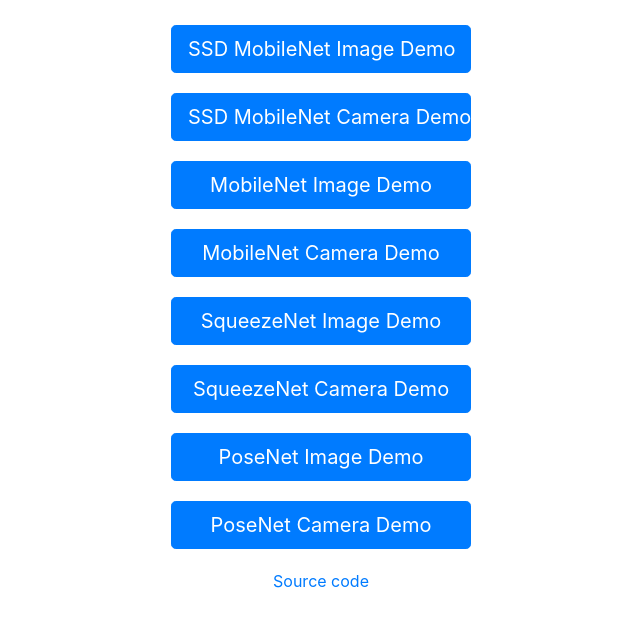
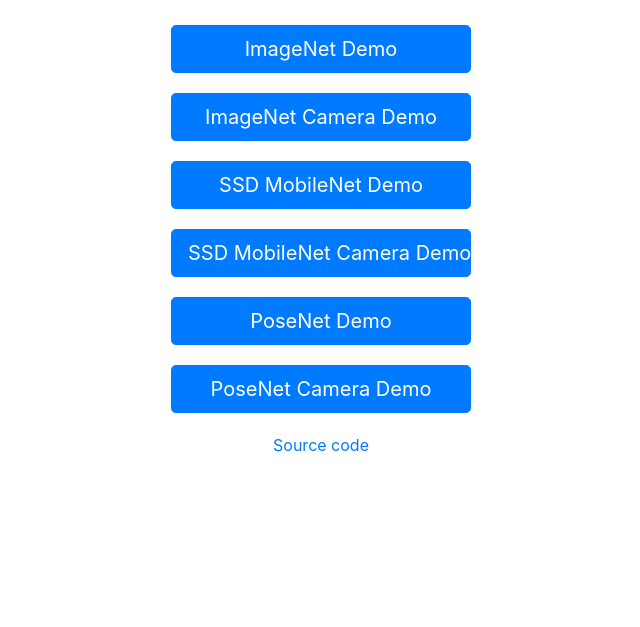
Before and after one commit to huningxin/webml-examples, a plain HTML site: page index.html in a window 1280 px wide. Shown: the part 71-698 px from the top of the page, without its empty margins (319-959 px from the left). Drawn offline with Linux system fonts and the light colour scheme.

Commit message:
Add imagenet example

```diff
--- a/index.html
+++ b/index.html
@@ -26,7 +26,17 @@
       </div>
       <div class="row">
         <div class="col">
-          <a class="btn btn-primary btn-lg" href="examples/ssd_mobilenet/index.html">SSD MobileNet Image Demo</a>
+          <a class="btn btn-primary btn-lg" href="examples/image_classification/index.html">ImageNet Demo</a>
+        </div>
+      </div>
+      <div class="row">
+        <div class="col">
+          <a class="btn btn-primary btn-lg" href="examples/image_classification/camera.html">ImageNet Camera Demo</a>
+        </div>
+      </div>
+      <div class="row">
+        <div class="col">
+          <a class="btn btn-primary btn-lg" href="examples/ssd_mobilenet/index.html">SSD MobileNet Demo</a>
         </div>
       </div>
       <div class="row">
@@ -36,27 +46,7 @@
       </div>
       <div class="row">
         <div class="col">
-          <a class="btn btn-primary btn-lg" href="examples/mobilenet/index.html">MobileNet Image Demo</a>
-        </div>
-      </div>
-      <div class="row">
-        <div class="col">
-          <a class="btn btn-primary btn-lg" href="examples/mobilenet/camera.html">MobileNet Camera Demo</a>
-        </div>
-      </div>
-      <div class="row">
-        <div class="col">
-          <a class="btn btn-primary btn-lg" href="examples/squeezenet/index.html">SqueezeNet Image Demo</a>
-        </div>
-      </div>
-      <div class="row">
-        <div class="col">
-          <a class="btn btn-primary btn-lg" href="examples/squeezenet/camera.html">SqueezeNet Camera Demo</a>
-        </div>
-      </div>
-      <div class="row">
-        <div class="col">
-          <a class="btn btn-primary btn-lg" href="examples/posenet/index.html">PoseNet Image Demo</a>
+          <a class="btn btn-primary btn-lg" href="examples/posenet/index.html">PoseNet Demo</a>
         </div>
       </div>
       <div class="row">
```
